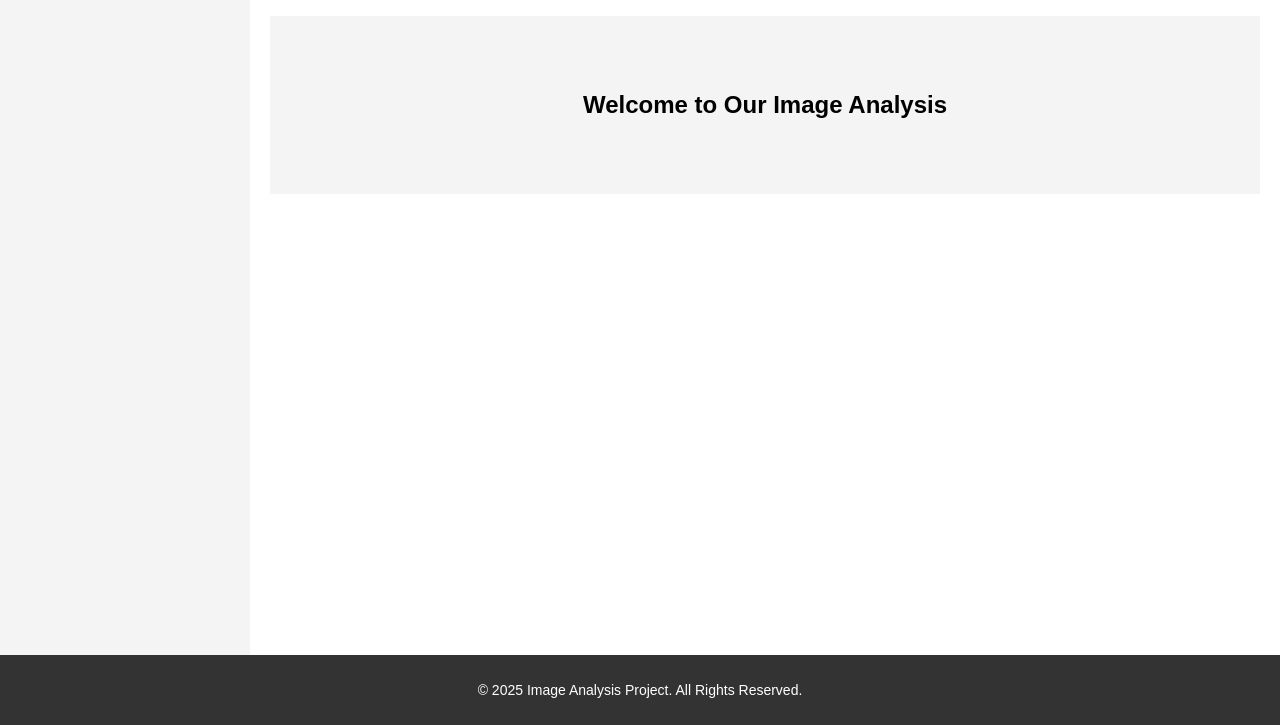
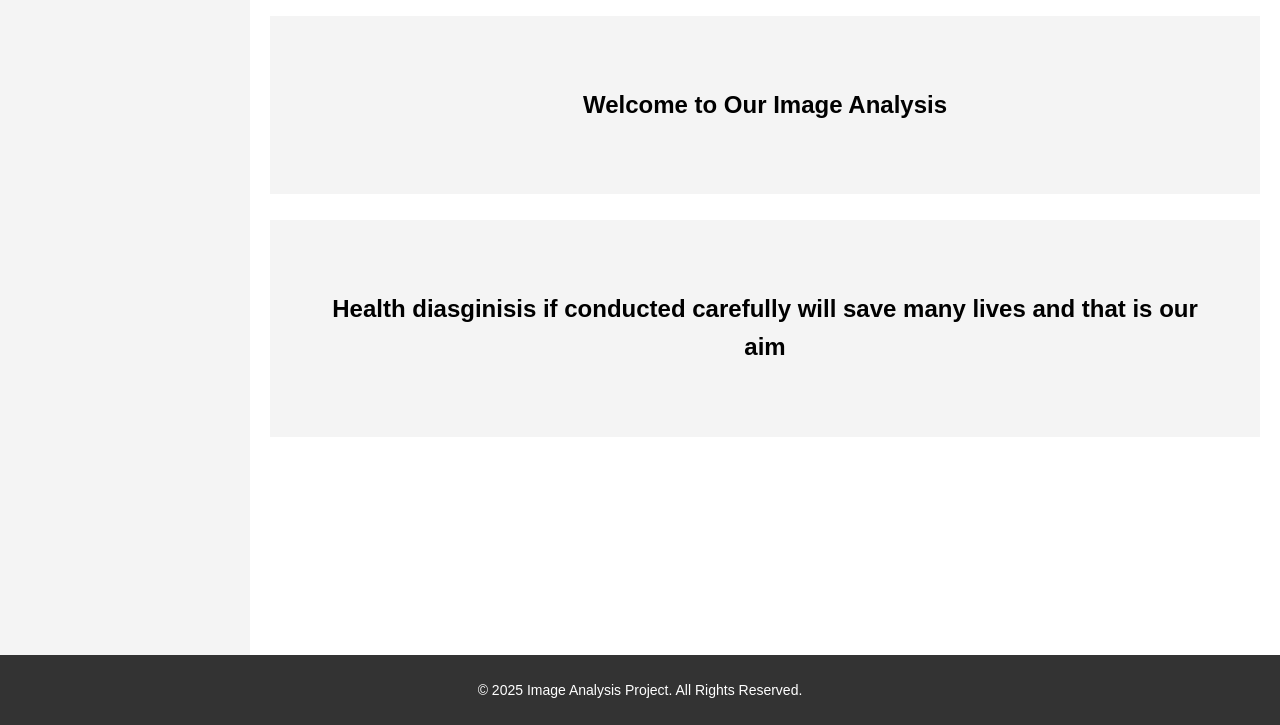
Before and after one commit to MarcelBag/skin_lesions, a website: page frontend/index.html in a window 1280 px wide. Shown: the part 75-800 px from the top of the page. Drawn offline with Linux system fonts and the light colour scheme.

Commit message:
index updates

```diff
--- a/frontend/index.html
+++ b/frontend/index.html
@@ -25,6 +25,10 @@
     <div class="hero">
       <h2>Welcome to Our Image Analysis</h2>
     </div>
+<br>
+    <div class="hero">
+        <h2>Health diasginisis if conducted carefully will save many lives and that is our aim</h2>
+      </div>
 
     <section class="content">
       <!-- Upload section (visible only when logged in) -->
@@ -51,6 +55,7 @@
     </section>
   </main>
 
+
   <footer>
     <p>&copy; 2025 Image Analysis Project. All Rights Reserved.</p>
   </footer>
```
